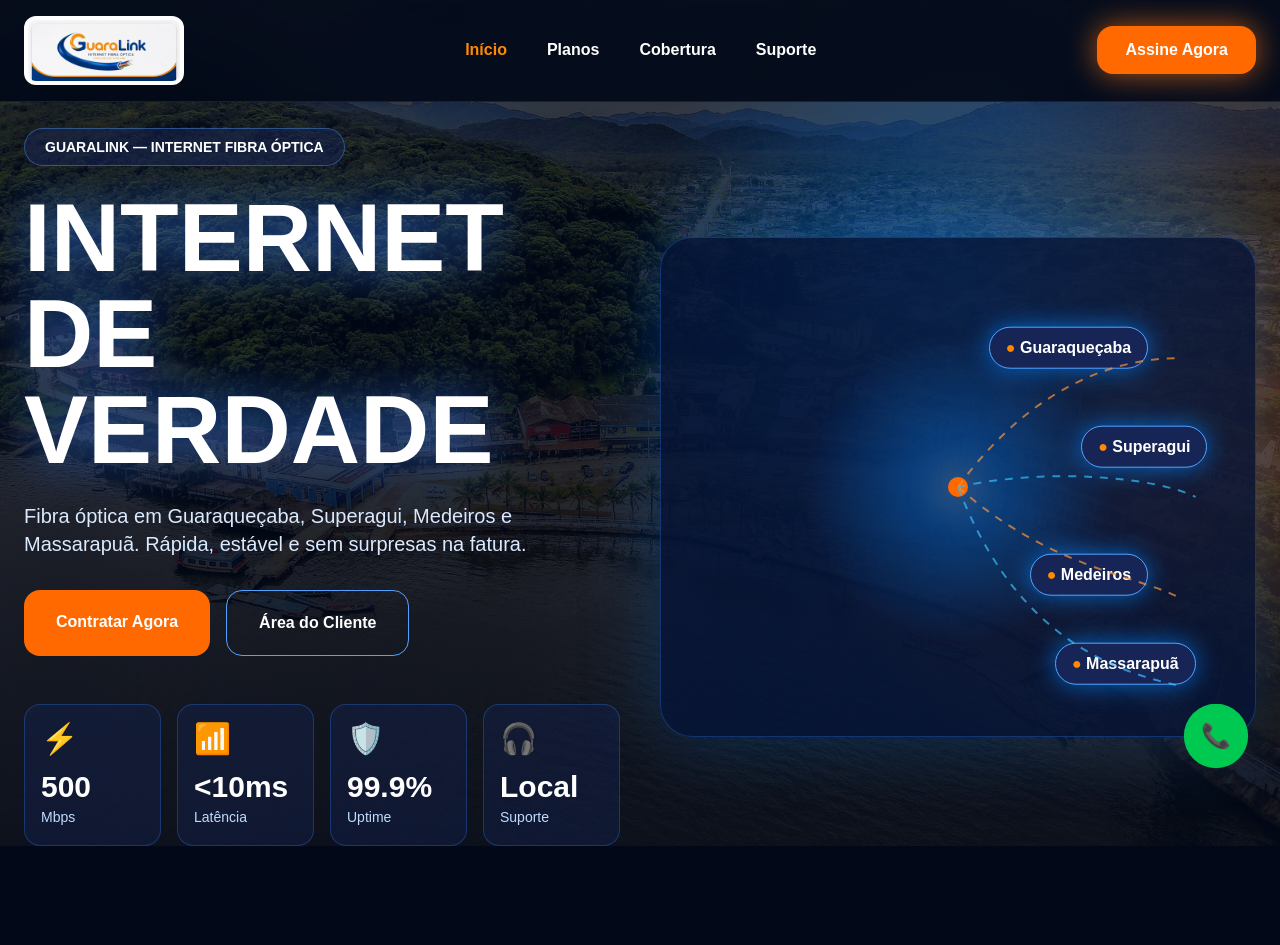
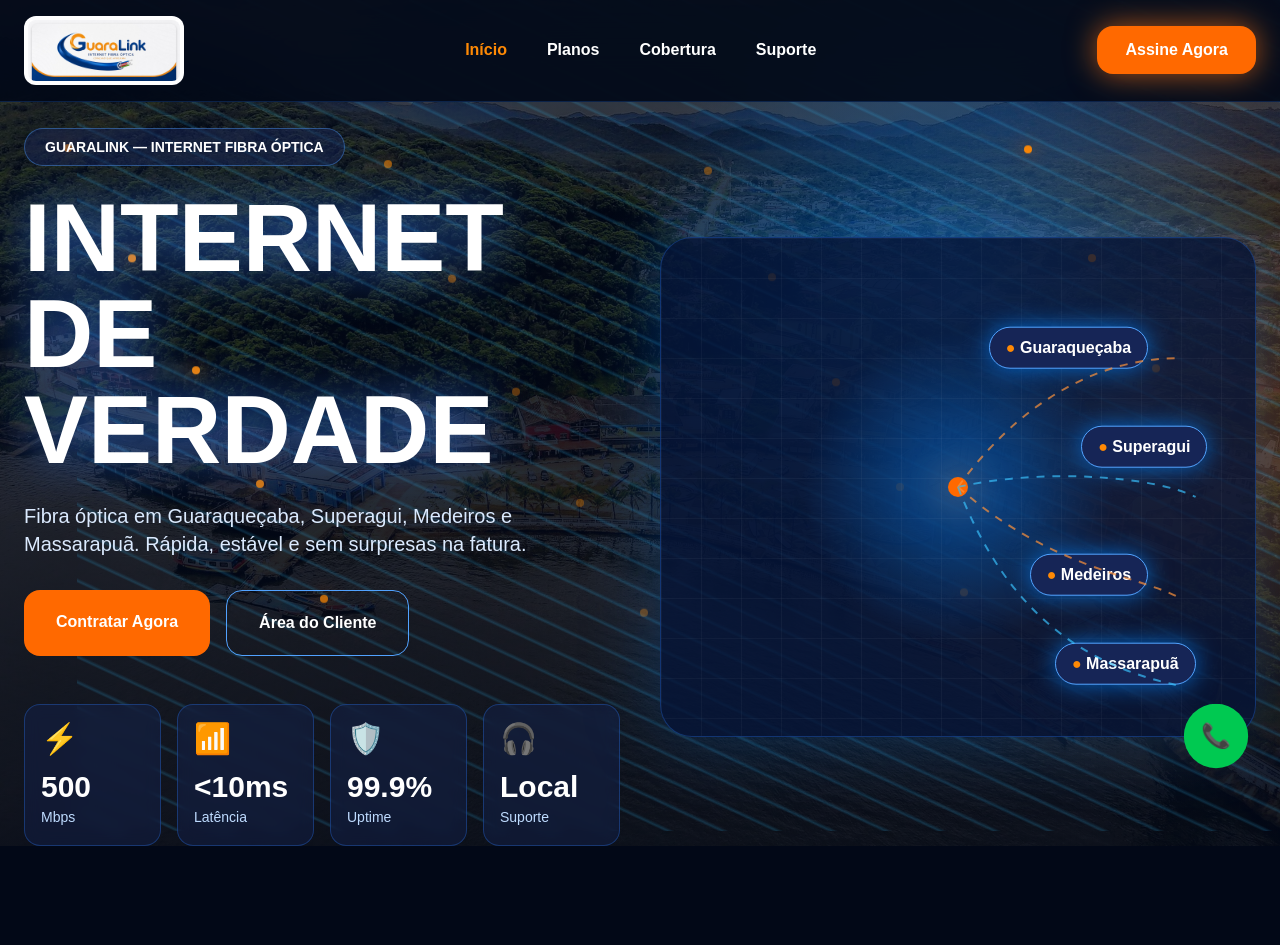
Before and after one commit to robervalcunhas3-sketch/guaralink-web, a Next.js app: page / in a window 1280 px wide. Shown: the top 945 px of the page. Built offline with nearby package versions, Linux system fonts and the light colour scheme.

Commit message:
Adicionar particulas de fibra

```diff
--- a/app/page.tsx
+++ b/app/page.tsx
@@ -35,8 +35,21 @@
           50% { box-shadow: 0 0 40px rgba(255,115,0,.9); }
         }
 
+        @keyframes fiberMove {
+          0% { transform: translateX(-20%) translateY(0); opacity: .25; }
+          50% { transform: translateX(15%) translateY(-20px); opacity: .7; }
+          100% { transform: translateX(-20%) translateY(0); opacity: .25; }
+        }
+
+        @keyframes particleFloat {
+          0%,100% { transform: translateY(0); opacity: .35; }
+          50% { transform: translateY(-25px); opacity: 1; }
+        }
+
         .pulse { animation: pulse 2s infinite; }
         .glow { animation: glow 2.5s infinite; }
+        .fiber { animation: fiberMove 9s infinite ease-in-out; }
+        .particle { animation: particleFloat 4s infinite ease-in-out; }
       `}</style>
 
       <header className="fixed top-0 left-0 right-0 z-50 backdrop-blur-xl bg-[#020817]/90 border-b border-blue-500/20">
@@ -75,6 +88,20 @@
         }}
       >
         <div className="absolute inset-0 bg-[radial-gradient(circle_at_75%_35%,rgba(0,132,255,.45),transparent_30%),radial-gradient(circle_at_90%_50%,rgba(255,115,0,.35),transparent_30%)]" />
+
+        <div className="fiber absolute inset-0 opacity-40 bg-[repeating-linear-gradient(25deg,transparent_0px,transparent_18px,rgba(56,189,248,.35)_20px,transparent_23px)]" />
+
+        {[...Array(18)].map((_, i) => (
+          <span
+            key={i}
+            className="particle absolute w-2 h-2 rounded-full bg-orange-400 shadow-[0_0_20px_rgba(249,115,22,1)]"
+            style={{
+              left: `${5 + i * 5}%`,
+              top: `${20 + (i % 5) * 13}%`,
+              animationDelay: `${i * 0.25}s`,
+            }}
+          />
+        ))}
 
         <div className="max-w-7xl mx-auto grid lg:grid-cols-2 gap-10 items-center relative z-10">
           <motion.div
@@ -116,29 +143,21 @@
             </div>
 
             <div className="grid grid-cols-2 md:grid-cols-4 gap-4">
-              <div className="border border-blue-500/30 rounded-2xl p-4 bg-blue-950/40">
-                <div className="text-3xl mb-3">⚡</div>
-                <p className="text-3xl font-black">500</p>
-                <span className="text-sm text-blue-200">Mbps</span>
-              </div>
-
-              <div className="border border-blue-500/30 rounded-2xl p-4 bg-blue-950/40">
-                <div className="text-3xl mb-3">📶</div>
-                <p className="text-3xl font-black">&lt;10ms</p>
-                <span className="text-sm text-blue-200">Latência</span>
-              </div>
-
-              <div className="border border-blue-500/30 rounded-2xl p-4 bg-blue-950/40">
-                <div className="text-3xl mb-3">🛡️</div>
-                <p className="text-3xl font-black">99.9%</p>
-                <span className="text-sm text-blue-200">Uptime</span>
-              </div>
-
-              <div className="border border-blue-500/30 rounded-2xl p-4 bg-blue-950/40">
-                <div className="text-3xl mb-3">🎧</div>
-                <p className="text-3xl font-black">Local</p>
-                <span className="text-sm text-blue-200">Suporte</span>
-              </div>
+              {[
+                ["⚡", "500", "Mbps"],
+                ["📶", "<10ms", "Latência"],
+                ["🛡️", "99.9%", "Uptime"],
+                ["🎧", "Local", "Suporte"],
+              ].map(([icon, value, label]) => (
+                <div
+                  key={label}
+                  className="border border-blue-500/30 rounded-2xl p-4 bg-blue-950/40 backdrop-blur"
+                >
+                  <div className="text-3xl mb-3">{icon}</div>
+                  <p className="text-3xl font-black">{value}</p>
+                  <span className="text-sm text-blue-200">{label}</span>
+                </div>
+              ))}
             </div>
           </motion.div>
 
@@ -150,6 +169,7 @@
           >
             <div className="relative w-full max-w-[650px] h-[500px] rounded-[2rem] border border-blue-500/30 bg-[#06163a]/80 overflow-hidden shadow-[0_0_80px_rgba(0,132,255,.25)]">
               <div className="absolute inset-0 bg-[radial-gradient(circle_at_50%_50%,rgba(0,132,255,.45),transparent_40%)]" />
+              <div className="absolute inset-0 opacity-25 bg-[linear-gradient(90deg,rgba(255,255,255,.15)_1px,transparent_1px),linear-gradient(rgba(255,255,255,.15)_1px,transparent_1px)] bg-[size:40px_40px]" />
 
               <div className="absolute left-1/2 top-1/2 w-5 h-5 rounded-full bg-orange-500 shadow-[0_0_40px_rgba(255,115,0,1)] -translate-x-1/2 -translate-y-1/2" />
 
@@ -186,7 +206,6 @@
       <section id="planos" className="py-24 px-6 bg-[#020817]">
         <div className="text-center mb-16">
           <p className="text-orange-400 font-black tracking-widest mb-3">PLANOS</p>
-
           <h2 className="text-4xl md:text-5xl font-black">
             Escolha o plano ideal para você
           </h2>
```
